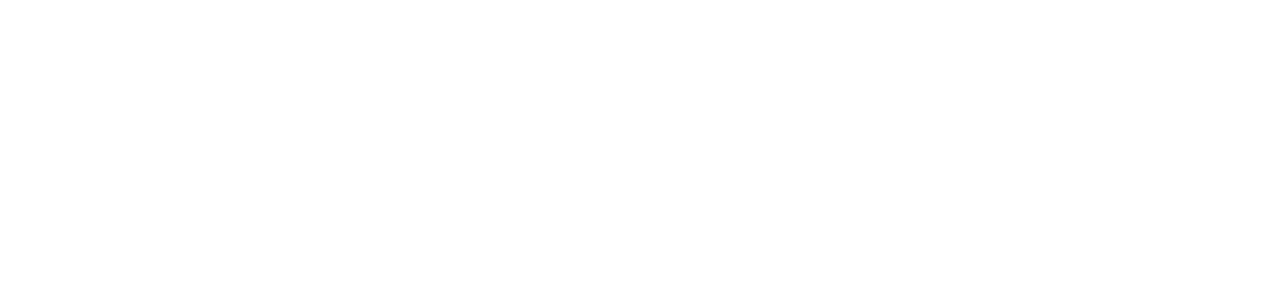
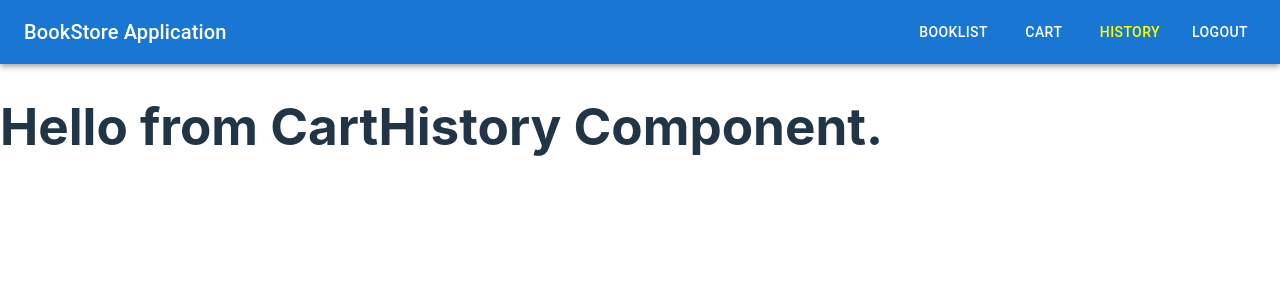
Before and after one commit to abhishah1608/bookstoreApplication, a React (Vite) app: page /history in a window 1280 px wide. Before the commit this address had no page. Shown: the top 300 px of the page. Built offline with nearby package versions, Linux system fonts and the light colour scheme.

Commit message:
new-changes

```diff
--- a/index.html
+++ b/index.html
@@ -4,7 +4,7 @@
     <meta charset="UTF-8" />
     <link rel="icon" type="image/svg+xml" href="/vite.svg" />
     <meta name="viewport" content="width=device-width, initial-scale=1.0" />
-    <title>Vite + React</title>
+    <title>Bookstore WebApplication</title>
   </head>
   <body>
     <div id="root"></div>
--- a/src/components/About.jsx
+++ /dev/null
@@ -1,10 +0,0 @@
-import NavBar from "./Navbar";
-
-export default function About() {
-  return (
-    <>
-      <NavBar />
-      <h1>Hello from About Component.</h1>
-    </>
-  );
-}
--- a/src/components/Products.jsx
+++ b/src/components/BookList.jsx
@@ -1,6 +1,6 @@
 import NavBar from "./Navbar";
 
-function Products() {
+function BookList() {
   return (
     <>
       <NavBar />
@@ -9,4 +9,4 @@ function Products() {
   );
 }
 
-export default Products;
+export default BookList;
--- /dev/null
+++ b/src/components/Cart.jsx
@@ -0,0 +1,12 @@
+import NavBar from "./Navbar";
+
+function Cart() {
+  return (
+    <>
+      <NavBar />
+      <h1>Hello World from component Cart</h1>
+    </>
+  );
+}
+
+export default Cart;
--- /dev/null
+++ b/src/components/CartHistory.jsx
@@ -0,0 +1,10 @@
+import NavBar from "./Navbar";
+
+export default function CartHistory() {
+  return (
+    <>
+      <NavBar />
+      <h1>Hello from CartHistory Component.</h1>
+    </>
+  );
+}
--- a/src/components/Home.jsx
+++ /dev/null
@@ -1,10 +0,0 @@
-import NavBar from "./Navbar";
-
-export default function Home() {
-  return (
-    <>
-      <NavBar />
-      <h1>Hello component from Home</h1>);
-    </>
-  );
-}
--- a/src/components/LoginForm.jsx
+++ b/src/components/LoginForm.jsx
@@ -62,7 +62,7 @@ function LoginForm() {
 
   const handlesubmitclick = () => {
     if (validateFields() || true) {
-      navigate("/home");
+      navigate("/booklist");
     }
   };
 
--- a/src/components/NavBar.jsx
+++ b/src/components/NavBar.jsx
@@ -1,57 +1,3 @@
-// // component/NavBar.js
-// import React from "react";
-// import { NavLink } from "react-router-dom";
-// import AppBar from "@mui/material/AppBar";
-// import Toolbar from "@mui/material/Toolbar";
-// import Button from "@mui/material/Button";
-// import Typography from "@mui/material/Typography";
-// import Box from "@mui/material/Box";
-
-// function NavBar() {
-//   const pageList = [
-//     {
-//       name: "Home",
-//       path: "/home",
-//     },
-//     {
-//       name: "About",
-//       path: "/about",
-//     },
-//     {
-//       name: "Products",
-//       path: "/products",
-//     },
-//   ];
-
-//   return (
-//     <AppBar position="static">
-//       <Toolbar>
-//         <Typography variant="h6" sx={{ flexGrow: 1 }}>
-//           BookStore Application
-//         </Typography>
-//         <Box sx={{ display: "flex", gap: 2 }}>
-//           {pageList.map((page) => (
-//             <Button
-//               key={page.name}
-//               color="inherit"
-//               component={NavLink}
-//               to={page.path}
-//               style={({ isActive }) => ({
-//                 textDecoration: "none",
-//                 color: isActive ? "yellow" : "white",
-//               })}
-//             >
-//               {page.name}
-//             </Button>
-//           ))}
-//         </Box>
-//       </Toolbar>
-//     </AppBar>
-//   );
-// }
-
-// export default NavBar;
-
 import React from "react";
 import { NavLink } from "react-router-dom";
 import AppBar from "@mui/material/AppBar";
@@ -62,9 +8,9 @@ import Box from "@mui/material/Box";
 
 function NavBar() {
   const pageList = [
-    { name: "Home", path: "/home" },
-    { name: "Products", path: "/products" },
-    { name: "About", path: "/about" },
+    { name: "BookList", path: "/booklist" },
+    { name: "Cart", path: "/cart" },
+    { name: "History", path: "/history" },
     { name: "Logout", path: "/logout" },
   ];
 
--- a/src/components/RouteConfig.jsx
+++ b/src/components/RouteConfig.jsx
@@ -1,18 +1,18 @@
 import { Route, Routes } from "react-router-dom";
-import About from "./About";
-import Products from "./products";
+import CartHistory from "./CartHistory";
+import Cart from "./Cart";
 import LoginForm from "./LoginForm";
-import Home from "./Home";
 import Logout from "./Logout";
 import SignUp from "./Signup";
+import BookList from "./BookList";
 
 function RouteConfig() {
   return (
     <Routes>
       <Route path="/" element={<LoginForm />} />
-      <Route path="/home" element={<Home />} />
-      <Route path="/products" element={<Products />} />
-      <Route path="/about" element={<About />} />
+      <Route path="/booklist" element={<BookList />} />
+      <Route path="/cart" element={<Cart />} />
+      <Route path="/history" element={<CartHistory />} />
       <Route path="/logout" element={<Logout />} />
       <Route path="/SignUp" element={<SignUp />} />
     </Routes>
```
